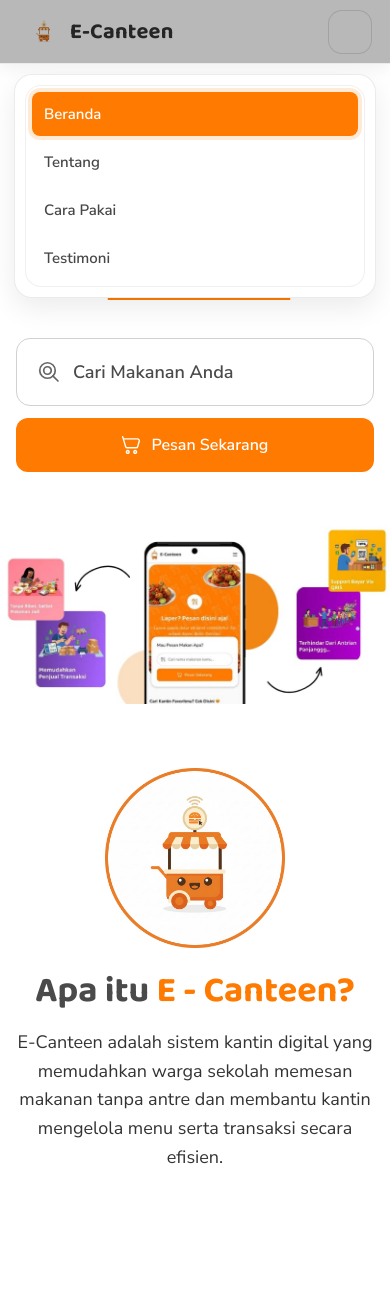
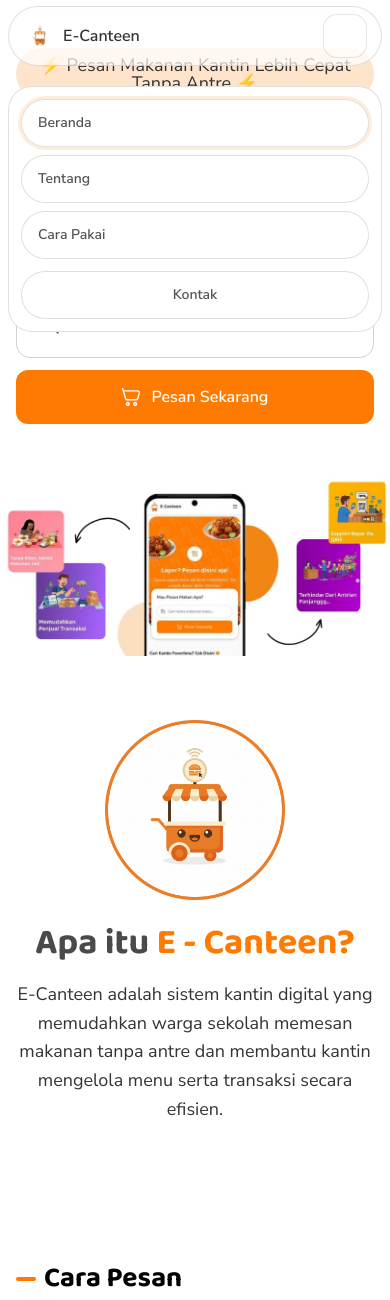
Before and after one commit to ReyyyGITHUB/pjbl-ecanteen, a PHP site: page /send-order/ in a window 390 px wide, after a click that opens the changed part. Shown: the top 1300 px of the page. Run offline with PHP 8.4, Linux system fonts and the light colour scheme.

Commit message:
fix: navbar ui

```diff
--- a/assets/css/checkout.css
+++ b/assets/css/checkout.css
@@ -574,6 +574,12 @@
   }
 
   .checkout-cart-card {
+    position: static;
+    max-height: none;
+    overflow: visible;
+  }
+
+  .checkout-cart-card {
     gap: 28px;
     border-radius: 16px;
   }
--- a/assets/css/hero.css
+++ b/assets/css/hero.css
@@ -4,7 +4,7 @@
   flex-direction: column;
   align-items: center;
   gap: 32px;
-  padding: 32px 0 0;
+  padding: 48px 0 0;
 }
 
 .hero-top {
--- a/assets/css/navbar.css
+++ b/assets/css/navbar.css
@@ -1,9 +1,13 @@
 :root {
-  --navbar-height: 64px;
-  --navbar-bg: rgba(255, 255, 255, 0.92);
-  --navbar-border: rgba(0, 0, 0, 0.08);
-  --navbar-shadow: 0 10px 28px rgba(0, 0, 0, 0.08);
-  --navbar-shadow-soft: 0 6px 18px rgba(0, 0, 0, 0.06);
+  --navbar-height: 88px;
+  --navbar-shell-height: 64px;
+  --navbar-shell-width: min(1200px, calc(100% - 32px));
+  --navbar-shell-start: rgba(255, 255, 255, 0.82);
+  --navbar-shell-end: rgba(255, 255, 255, 0.7);
+  --navbar-shell-border: rgba(0, 0, 0, 0.12);
+  --navbar-shell-shadow: none;
+  --navbar-link: rgba(51, 51, 51, 0.84);
+  --navbar-link-hover: rgba(0, 0, 0, 0.04);
 }
 
 .navbar {
@@ -15,83 +19,94 @@
   height: var(--navbar-height);
   display: flex;
   justify-content: center;
-  background: var(--navbar-bg);
-  border-bottom: 1px solid var(--navbar-border);
-  box-shadow: var(--navbar-shadow-soft);
-  backdrop-filter: blur(10px);
+  pointer-events: none;
 }
 
 .navbar-inner {
-  width: min(1200px, 100%);
+  width: var(--navbar-shell-width);
+  height: var(--navbar-shell-height);
+  margin-top: calc((var(--navbar-height) - var(--navbar-shell-height)) / 2);
+  padding: 0 18px 0 20px;
   display: flex;
   align-items: center;
-  justify-content: space-between;
-  gap: 18px;
-  padding: 0 18px;
+  gap: 16px;
+  border-radius: 999px;
+  background: linear-gradient(180deg, var(--navbar-shell-start) 0%, var(--navbar-shell-end) 100%);
+  border: 1px solid var(--navbar-shell-border);
+  box-shadow: var(--navbar-shell-shadow);
+  pointer-events: auto;
 }
 
 .brand {
   display: inline-flex;
   align-items: center;
-  gap: 10px;
-  padding: 8px 10px;
-  border-radius: 14px;
+  gap: 8px;
+  flex: 0 0 auto;
+  padding: 6px 8px 6px 0;
   text-decoration: none;
+  border-radius: 999px;
 }
 
 .brand:focus-visible {
   outline: none;
-  box-shadow: 0 0 0 4px rgba(255, 122, 0, 0.18);
+  box-shadow: 0 0 0 3px rgba(255, 164, 79, 0.22);
 }
 
 .brand-mark {
-  width: 32px;
-  height: 48px;
+  width: 30px;
+  height: 30px;
   object-fit: contain;
+  flex: 0 0 auto;
 }
 
 .brand-name {
-  font-family: var(--font-display);
+  font-family: var(--font-sans);
   font-weight: 700;
-  font-size: 22px;
+  font-size: 17px;
   line-height: 1;
-  letter-spacing: 0.2px;
+  letter-spacing: 0;
+  color: #333333;
+  white-space: nowrap;
 }
 
 .nav-panel {
+  flex: 1 1 auto;
+  min-width: 0;
   display: flex;
   align-items: center;
+  gap: 12px;
 }
 
 .nav-links {
+  flex: 1 1 auto;
+  min-width: 0;
   display: flex;
   align-items: center;
-  gap: 6px;
-  padding: 6px;
-  border-radius: 16px;
-  border: 1px solid rgba(0, 0, 0, 0.06);
-  background: rgba(255, 255, 255, 0.75);
+  justify-content: center;
+  gap: 8px;
 }
 
 .nav-link {
-  position: relative;
-  height: 44px;
-  padding: 0 14px;
   display: inline-flex;
   align-items: center;
   justify-content: center;
-  border-radius: 8px;
-  font-size: 16px;
+  min-height: 40px;
+  padding: 0 16px;
+  border-radius: 999px;
+  font-family: var(--font-sans);
+  font-size: 15px;
+  font-weight: 600;
   line-height: 1;
-  font-weight: 600;
-  color: rgba(0, 0, 0, 0.72);
+  letter-spacing: 0;
+  color: var(--navbar-link);
   text-decoration: none;
-  transition: color 160ms ease, background-color 160ms ease, transform 120ms ease;
+  white-space: nowrap;
+  transition: background-color 160ms ease, color 160ms ease, transform 120ms ease, box-shadow 160ms ease, border-color 160ms ease;
 }
 
 .nav-link:hover {
-  color: rgba(0, 0, 0, 0.88);
-  background-color: rgba(0, 0, 0, 0.04);
+  color: #222222;
+  background-color: var(--navbar-link-hover);
 }
 
 .nav-link:active {
@@ -100,34 +115,39 @@
 
 .nav-link:focus-visible {
   outline: none;
-  box-shadow: 0 0 0 4px rgba(255, 122, 0, 0.16);
+  box-shadow: 0 0 0 3px rgba(255, 164, 79, 0.2);
 }
 
-.nav-link.is-active {
-  color: #fff;
-  background-color: var(--primary);
-  font-weight: 700;
+.nav-link-contact {
+  flex: 0 0 auto;
+  min-width: 112px;
+  background: rgba(255, 255, 255, 0.36);
+  border: 1px solid rgba(0, 0, 0, 0.1);
+  box-shadow: none;
 }
 
-/* Keep the "Cara Pakai" emphasis without extra effects (legacy class) */
-.nav-link-emph {
-  font-weight: 700;
+.nav-link-contact:hover {
+  background-color: rgba(255, 255, 255, 0.5);
+  border-color: rgba(0, 0, 0, 0.14);
 }
 
 .hamburger {
   display: none;
   width: 44px;
   height: 44px;
-  border: 1px solid rgba(0, 0, 0, 0.12);
+  margin-left: auto;
+  padding: 10px;
+  border: 1px solid rgba(0, 0, 0, 0.1);
   border-radius: 14px;
-  background: rgba(255, 255, 255, 0.8);
+  background: rgba(255, 255, 255, 0.42);
+  color: #333333;
   cursor: pointer;
-  padding: 10px;
-  transition: border-color 160ms ease, transform 120ms ease, background-color 160ms ease;
+  transition: background-color 160ms ease, border-color 160ms ease, transform 120ms ease;
 }
 
 .hamburger:hover {
-  border-color: rgba(0, 0, 0, 0.22);
+  background: rgba(255, 255, 255, 0.58);
+  border-color: rgba(0, 0, 0, 0.14);
 }
 
 .hamburger:active {
@@ -136,13 +156,13 @@
 
 .hamburger:focus-visible {
   outline: none;
-  box-shadow: 0 0 0 4px rgba(255, 122, 0, 0.16);
+  box-shadow: 0 0 0 3px rgba(255, 164, 79, 0.2);
 }
 
 .hamburger-line {
   display: block;
   height: 2px;
-  background: var(--text);
+  background: currentColor;
   border-radius: 999px;
   transform-origin: center;
   transition: transform 180ms ease, opacity 180ms ease;
@@ -155,7 +175,7 @@
 .nav-backdrop {
   position: fixed;
   inset: 0;
-  background: rgba(0, 0, 0, 0.28);
+  background: transparent;
   opacity: 0;
   pointer-events: none;
   transition: opacity 180ms ease;
@@ -166,39 +186,56 @@
   pointer-events: auto;
 }
 
-@media (max-width: 960px) {
-  .nav-links {
-    gap: 4px;
-    padding: 5px;
+@media (max-width: 1024px) {
+  .navbar-inner {
+    width: min(100% - 24px, 1200px);
+    padding: 0 16px 0 18px;
+    gap: 12px;
   }
+
   .nav-link {
-    padding: 0 12px;
-    font-size: 15px;
+    padding: 0 14px;
+    font-size: 14px;
+  }
+
+  .nav-link-contact {
+    min-width: 104px;
   }
 }
 
 @media (max-width: 768px) {
-  .navbar {
-    position: sticky;
-    box-shadow: var(--navbar-shadow-soft);
+  :root {
+    --navbar-height: 76px;
   }
 
-  .hamburger {
-    display: inline-flex;
-    flex-direction: column;
-    justify-content: center;
+  .navbar-inner {
+    width: calc(100% - 16px);
+    height: 60px;
+    padding: 0 14px 0 16px;
+    gap: 10px;
+  }
+
+  .brand {
+    padding: 4px 6px 4px 0;
+  }
+
+  .brand-name {
+    font-size: 16px;
   }
 
   .nav-panel {
     position: fixed;
     top: calc(var(--navbar-height) + 10px);
-    left: 14px;
-    right: 14px;
-    background: #fff;
-    border: 1px solid rgba(0, 0, 0, 0.08);
-    box-shadow: var(--navbar-shadow);
-    border-radius: 18px;
-    padding: 10px;
+    left: 8px;
+    right: 8px;
+    flex-direction: column;
+    align-items: stretch;
+    gap: 12px;
+    padding: 12px;
+    border-radius: 24px;
+    background: #ffffff;
+    border: 1px solid rgba(0, 0, 0, 0.12);
+    box-shadow: none;
     transform: translateY(-8px);
     opacity: 0;
     pointer-events: none;
@@ -215,14 +252,35 @@
     width: 100%;
     flex-direction: column;
     align-items: stretch;
-    padding: 6px;
-    border-radius: 16px;
+    justify-content: flex-start;
+    gap: 8px;
   }
 
   .nav-link {
     width: 100%;
+    min-height: 48px;
     justify-content: flex-start;
-    padding: 0 12px;
+    padding: 0 16px;
+    background: #ffffff;
+    border: 1px solid rgba(0, 0, 0, 0.12);
+  }
+
+  .nav-link:hover {
+    background: #f5f5f5;
+  }
+
+  .nav-link-contact {
+    margin-left: 0;
+    justify-content: center;
+    min-width: 0;
+    background: #ffffff;
+    border-color: rgba(0, 0, 0, 0.12);
+  }
+
+  .hamburger {
+    display: inline-flex;
+    flex-direction: column;
+    justify-content: center;
   }
 
   .navbar.is-open .hamburger-line:nth-child(1) {
--- a/assets/css/styles.css
+++ b/assets/css/styles.css
@@ -21,7 +21,7 @@ body {
   font-family: var(--font-sans);
   color: var(--text);
   background: white;
-  padding-top: 64px; /* desktop navbar fixed */
+  padding-top: var(--navbar-height, 64px);
 }
 
 img {
--- a/assets/js/navbar.js
+++ b/assets/js/navbar.js
@@ -13,12 +13,14 @@
     panel.setAttribute("aria-hidden", expanded ? "false" : "true");
     backdrop.setAttribute("aria-hidden", expanded ? "false" : "true");
     document.body.classList.toggle("no-scroll", expanded);
+
     if (expanded) {
       const firstLink = menu.querySelector("a");
       if (firstLink) firstLink.focus();
-    } else {
-      button.focus();
+      return;
     }
+
+    button.focus();
   };
 
   button.addEventListener("click", () => {
@@ -28,72 +30,36 @@
 
   backdrop.addEventListener("click", () => setExpanded(false));
 
-  menu.addEventListener("click", (e) => {
-    const target = e.target;
+  panel.addEventListener("click", (event) => {
+    if (!navbar.classList.contains("is-open")) return;
+
+    const target = event.target;
     if (!(target instanceof Element)) return;
     if (target.closest("a")) setExpanded(false);
   });
 
-  window.addEventListener("keydown", (e) => {
-    if (e.key === "Escape") setExpanded(false);
+  window.addEventListener("keydown", (event) => {
+    if (event.key === "Escape") setExpanded(false);
   });
-
-  // Scrollspy (active link highlight)
-  const sections = ["beranda", "tentang", "cara-pakai", "testimoni"]
-    .map((id) => document.getElementById(id))
-    .filter(Boolean);
-
-  const links = Array.from(menu.querySelectorAll("a"));
-  const setActive = (id) => {
-    links.forEach((a) => a.classList.toggle("is-active", a.getAttribute("href") === `#${id}`));
-  };
-
-  let ticking = false;
-
-  const getNavOffset = () => {
-    const navbarHeight = navbar.getBoundingClientRect().height || 64;
-    return navbarHeight + 32;
-  };
-
-  const syncActiveFromScroll = () => {
-    const currentY = window.scrollY + getNavOffset();
-    let activeId = sections[0]?.id || "beranda";
-
-    for (const section of sections) {
-      if (section.offsetTop <= currentY) activeId = section.id;
-    }
-
-    setActive(activeId);
-    ticking = false;
-  };
 
   const scrollToSection = (id) => {
     const section = document.getElementById(id);
     if (!section) return;
 
-    const top = Math.max(0, section.offsetTop - getNavOffset() + 1);
     window.history.pushState(null, "", `#${id}`);
-    window.scrollTo({ top, behavior: "smooth" });
+    section.scrollIntoView({ behavior: "smooth", block: "start" });
   };
 
-  // Update active immediately on click and move scroll to a navbar-safe position.
-  links.forEach((a) => {
-    a.addEventListener("click", (event) => {
-      const href = a.getAttribute("href") || "";
+  const links = Array.from(panel.querySelectorAll(".nav-link"));
+
+  links.forEach((link) => {
+    link.addEventListener("click", (event) => {
+      const href = link.getAttribute("href") || "";
       if (!href.startsWith("#")) return;
 
       event.preventDefault();
       const id = href.slice(1);
-      setActive(id);
       scrollToSection(id);
     });
   });
-
-  window.addEventListener("scroll", () => {
-    if (ticking) return;
-    ticking = true;
-    window.requestAnimationFrame(syncActiveFromScroll);
-  }, { passive: true });
-
-  syncActiveFromScroll();
 })();
--- a/index.html
+++ b/index.html
@@ -27,9 +27,10 @@
           <nav class="nav-links" aria-label="Primary" id="nav-links">
             <a class="nav-link" href="#beranda">Beranda</a>
             <a class="nav-link" href="#tentang">Tentang</a>
-            <a class="nav-link nav-link-emph" href="#cara-pakai">Cara Pakai</a>
-            <a class="nav-link" href="#testimoni">Testimoni</a>
+            <a class="nav-link" href="#cara-pakai">Cara Pakai</a>
           </nav>
+
+          <a class="nav-link nav-link-contact" href="#footer">Kontak</a>
         </div>
 
         <button class="hamburger" type="button" aria-label="Menu" aria-controls="nav-panel" aria-expanded="false">
```
